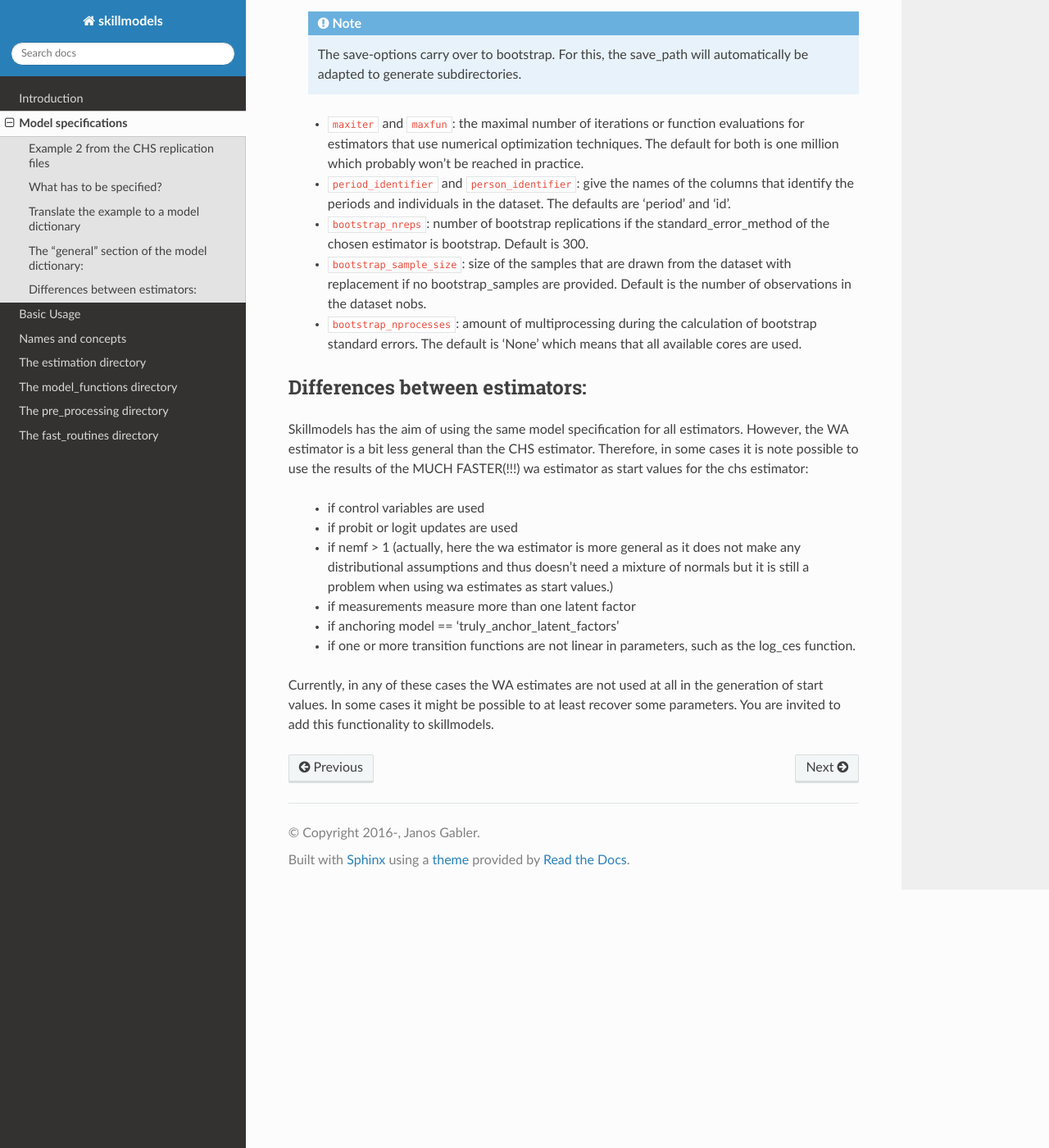
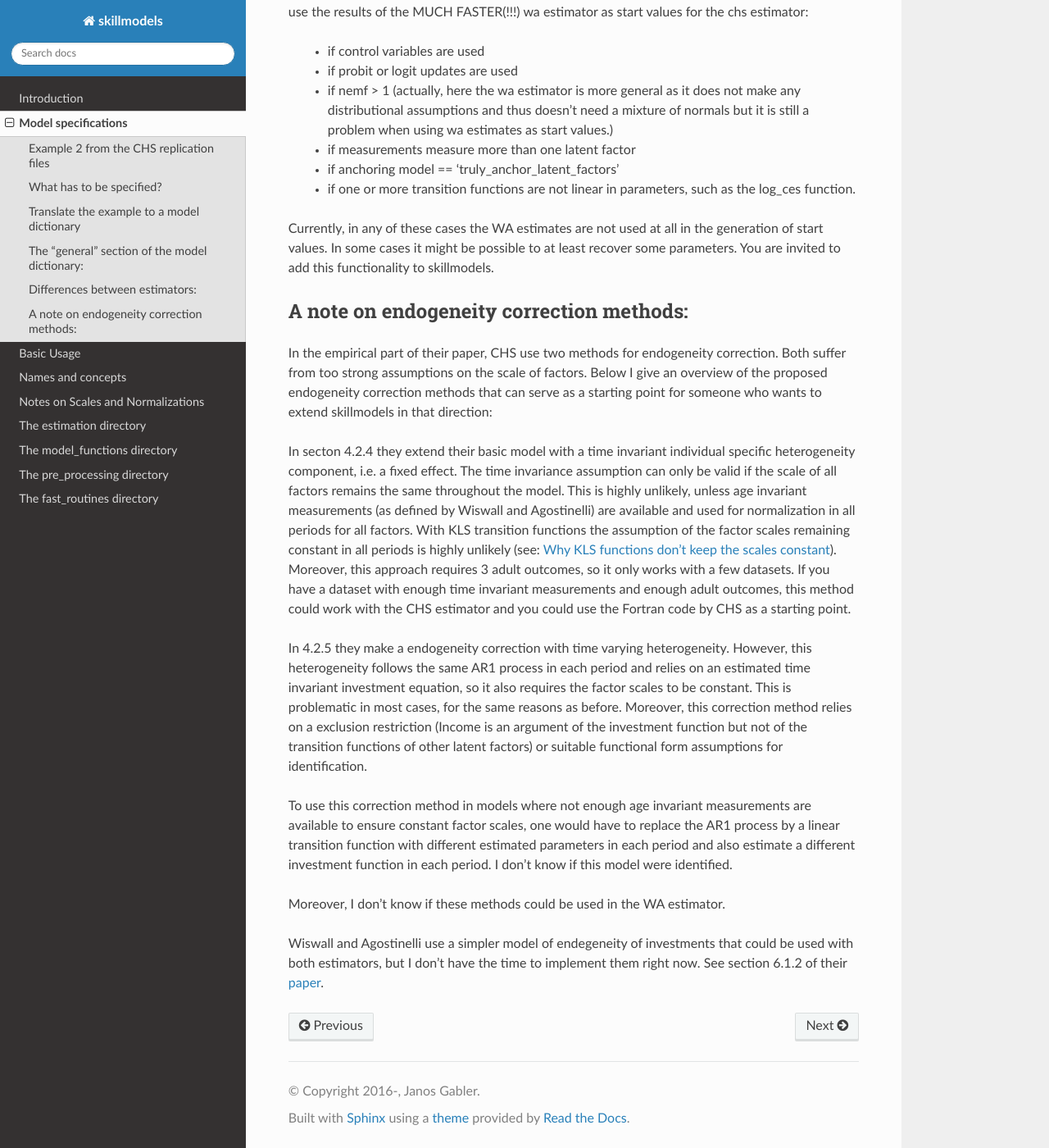
Before and after one commit to OpenSourceEconomics/skillmodels, a Sphinx documentation site: the page built from docs/source/model_specs.rst, in a window 1280 px wide and 1400 px high, scrolled down 7865 px. Shown: the whole window at 82% size. Built offline with Sphinx 7.4.7 and the Read the Docs theme 2.0.0, drawn with Linux system fonts in a browser that asks for light colours; some of the changed text lies outside the part shown.

Commit message:
Improved documentation.

```diff
--- a/docs/source/basic_usage.rst
+++ b/docs/source/basic_usage.rst
@@ -7,7 +7,7 @@
 Some Python Skills you will need
 ********************************
 
-To use skillmodels you will probably have to create a pandas DataFrame from a file on your disk and potentially a python dictionary from a json file. Both things are very easy:
+To use skillmodels you probably will have to create a pandas DataFrame from a file on your disk and a python dictionary from a json file. Both things are very easy:
 
 To create the DataFrame:
 
--- a/docs/source/index.rst
+++ b/docs/source/index.rst
@@ -14,6 +14,7 @@
     model_specs
     basic_usage
     names_and_concepts
+    notes_on_factor_scales
     estimation
     model_functions
     pre_processing
--- a/docs/source/model_specs.rst
+++ b/docs/source/model_specs.rst
@@ -58,11 +58,9 @@
 
 The value that corresponds to the ``normalizations`` key is a dictionary in which the normalizations for factor loadings and intercepts are specified. Its values (for each type of normalization) are lits of lists with one sublist per period. Each sublist has length 2. Its first entry is the name of the measurement whose factor loading is normalized. Its second entry is the value the loading is normalized to. For loadings it is typical to normalize to one but in theory any non-zero value is ok. Intercepts are typically normalized to zero. The example model has no normalizations on intercepts and this is ok due to the known location and scale of the CES production function.
 
-Specifying normalizations is optional. If none are specified, they are generated automatically. The automatic generation takes into account the critique of `Wiswall and Agostinelli <https://dl.dropboxusercontent.com/u/33774399/wiswall_webpage/agostinelli_wiswall_renormalizations.pdf>`_, i.e. uses less normalizations for production functions with known scale and location. Moreover, it uses less normalizations if development stages span more than one period, because the location and scale of the transition function can be identified from the first period of such a long stage and no further normalization is needed. This shows another type of over-normalization in the original paper by CHS.
+Specifying normalizations is optional. If none are specified, they are generated automatically. The automatic generation takes into account the critique of `Wiswall and Agostinelli <https://dl.dropboxusercontent.com/u/33774399/wiswall_webpage/agostinelli_wiswall_renormalizations.pdf>`_, i.e. uses less normalizations for production functions with known scale and location. Moreover, it uses less normalizations if development stages span more than one period (See: :ref:`normalization_and_stages`).
 
 .. Caution:: If you don't want to use normalizations you have to explicitly specify normalization lists with empty sublists (as in the example model). Simply not specifying normalizations triggers the automatic generation of normalization specifications.
-
-.. Note:: I argue that the Wiswall Agostinelli critique is incomplete as transition function can also have known INPUT locations and/or scales. The log_CES function is an example for a function with known input scale. In this case even the initial normalizations might be unnecessary but I haven't yet tried to show that the restrictions the log_CES function poses on the input scale and location is sufficient for identification. Therefore the automatic generation of normalizations simply treats the log_CES function as a KLS function. I would currently recommend to rather use the translog function that (probably) doesn't have this problem.
 
 .. Note:: The model shown below uses too many normalizations to make the results comparable with the
     parameters from the CHS replication files.
@@ -70,7 +68,7 @@
 The value that corresponds to the ``trans_eq`` key is a dictionary. The ``name`` entry specifies the name of the transition equation. The ``included_factors`` entry specifies which factors enter the transition equation. The transition equations already implemented are:
 
     * ``linear``
-    * ``log_ces`` (Known Location and Scale (KLS) version)
+    * ``log_ces`` (Known Location and Scale (KLS) version. See :ref:`log_ces_problem`.)
     * ``constant``
     * ``ar1`` (linear equation with only one included factor and the same coefficient in all stages)
     * ``translog`` (non KLS version; a log-linear-in-parameters function including squares and interaction terms. Not yet supported by wa estimator.).
@@ -100,14 +98,6 @@
     :lines: 94
 
 Q1 is the anchoring outcome and the list contains all anchored factors. In the example this is just fac1.
-
-The example does not use endogeneity correction but adding it would be very easy. If for example fac2 was the endogenous factor that depends on both other latent factors:
-
-.. code::
-
-    "endog_correction": {"endog_factor": "fac2", "endog_function": linear"}
-
-.. Note:: Currently the endogeneity correction option cannot be used. The one proposed by CHS suffers from the type of renormalization that was criticized by Wiswall and Agostinelli and it will be quite a lot of work to make implement a version without those renormalizations.
 
 The "general" section of the model dictionary:
 **********************************************
@@ -168,3 +158,22 @@
 
 .. _replication files:
     https://www.econometricsociety.org/content/supplement-estimating-technology-cognitive-and-noncognitive-skill-formation-0
+
+
+A note on endogeneity correction methods:
+*****************************************
+
+In the empirical part of their paper, CHS use two methods for endogeneity correction. Both suffer from too strong assumptions on the scale of factors. Below I give an overview of the proposed endogeneity correction methods that can serve as a starting point for someone who wants to extend skillmodels in that direction:
+
+In secton 4.2.4 they extend their basic model with a time invariant individual specific heterogeneity component, i.e. a fixed effect. The time invariance assumption can only be valid if the scale of all factors remains the same throughout the model. This is highly unlikely, unless age invariant measurements (as defined by Wiswall and Agostinelli) are available and used for normalization in all periods for all factors. With KLS transition functions the assumption of the factor scales remaining constant in all periods is highly unlikely (see: :ref:`KLS_not_constant`). Moreover, this approach requires 3 adult outcomes, so it only works with a few datasets. If you have a dataset with enough time invariant measurements and enough adult outcomes, this method could work with the CHS estimator and you could use the Fortran code by CHS as a starting point.
+
+In 4.2.5 they make a endogeneity correction with time varying heterogeneity. However, this heterogeneity follows the same AR1 process in each period and relies on an estimated time invariant investment equation, so it also requires the factor scales to be constant. This is problematic in most cases, for the same reasons as before. Moreover, this correction method relies on a exclusion restriction (Income is an argument of the investment function but not of the transition functions of other latent factors) or suitable functional form assumptions for identification.
+
+To use this correction method in models where not enough age invariant measurements are available to ensure constant factor scales, one would have to replace the AR1 process by a linear transition function with different estimated parameters in each period and also estimate a different investment function in each period. I don't know if this model were identified.
+
+Moreover, I don't know if these methods could be used in the WA estimator.
+
+Wiswall and Agostinelli use a simpler model of endegeneity of investments that could be used with both estimators, but I don't have the time to implement them right now. See section 6.1.2 of their `paper`_.
+
+.. _paper:
+    https://dl.dropboxusercontent.com/u/45673846/agostinelli_wiswall_estimation.pdf
--- /dev/null
+++ b/docs/source/notes_on_factor_scales.rst
@@ -0,0 +1,87 @@
+**********************************
+Notes on Scales and Normalizations
+**********************************
+
+Here I collect Notes on different aspects of the discussion about factor scales and re-normalization. This discussion originates in the `critique`_ by Wiswall and Agostinelli but I argue below, that this critique is not yet complete.
+
+Wiswall and Agostinelli define a class of transition functions with Known Location and Scale (KLS) that require less normalizations. You should read this definition in their paper.
+
+The critique by Wiswall and Agostinelli invalidates all empirical estimates of CHS, but not their general estimation routine. To get estimates that don't suffer from renormalization you can either use less normalizations or non-KLS transition functions. As there is no natural scale of skills, none of the approaches is better or worse. Nevertheless, I prefer using flexible Non-KLS transition functions with one normalization per period and factor because it is compatible with using development stages.
+
+
+.. _KLS_not_constant:
+
+Why KLS functions don't keep the scales constant
+************************************************
+
+Skills have no natural scale, but after reading the critique paper by Wiswall and Agostinelli one could easily get the impression that using KLS transition functions and less normalizations is better, because it identifies some sort of natural scale. Moreover in their `estimation`_ paper (p. 7), they write: "We argue that our limited normalization is appropriate for the dynamic setting of child development we analyze.  With our normalization for the initial period only, latent skills  in all periods  share  a common  location  and scale  with  respect to  the one chosen normalizing measure."
+
+The following example intuitively shows firstly that the scale identified with KLS functions is as arbitrary as a scale identified through normalizations and secondly that this scale is not constant over time in general.
+
+Consider a simple model of financial investments with two latent factors: a stock variable wealth (w) and a flow variable investment (i). Suppose periods last one year and annual interest rate on wealth is 10 percent. New investments are deposited at the end of the year (get interests only in the next year).
+
+The most intuitive scales to describe the system would be to measure all latent factors in all periods in the same currency, say Dollars. In this case the transition equation of wealth is given by:
+
+.. math::
+
+    w_{t + 1} = 1.1 w_t + i_t
+
+However, it would also be possible to measure w in period t in Dollars, i in period t in 1000 Dollars and w in period t + 1 in Dollar cents. The transition equation -- that still describes the exactly same system -- is then:
+
+.. math::
+
+    w_{t + 1} = 110 w_t + 100000 i_t
+
+The parameters now reflect the actual technology and scale changes between periods. They are much harder to interpret than before. In fact any linear function
+
+.. math::
+
+    f: \mathbb{R}^2 \rightarrow \mathbb{R}
+
+could describe the example system -- just in different combinations of scales.
+
+When latent factor models are estimated, the scales of each factor are usually set through normalizations in each period. The main point of the first paper is that a KLS transition function prohibits to make such normalizations except for the initial period. One could say that after that, the transition function chooses the scale.
+
+The CES function has KLS and contains the subset of all linear functions without intercept and parameters summing to 1 as special cases. It can therefore be used to describe the example system. After setting the scale of both factors to Dollars in the initial period, the CES function would then choose the scales for all other periods.
+
+The linear function that is a CES function and describes the system is:
+
+.. math::
+    w_{t + 1} = \frac{1}{2.1} (1.1 w_t + i_t) \approx 0.524 w_t + 0.476 i_t
+
+The scale of w in period t + 1 chosen by this function is thus 1 / 2.1 or approximately 0.476 Dollars which means that wealth in period t + 1 is approximately measured in 100 Philippine Pesos.
+
+
+.. _log_ces_problem:
+
+Why the CES and log_CES functions are problematic
+*************************************************
+
+The definition of Known Location and Scale refers only to the scale of the (always one-dimensional) output of a transition function. After reading the Wiswall and Agostinelli critique, I wondered if the CES and log_CES functions also pose restrictions on the scales of their inputs, i.e. can describe a system only at a certain location or scale of inputs.
+
+According to Wiswall and Agostinelli, when using a log_CES function (which belongs to the KLS class), one needs initial normalizations of location and scale for all factors in the model.
+I made some pen-and-paper-calculations and estimated models with simulated data and the results suggest that less normalizations are needed with the log_CES function.
+
+While one does need to make initial normalizations for the location of all factors, it is sufficient to normalize the scale of only one factor in the initial period and the model is still identified. However, these are only simulations and I do not have a formal result that shows that the restrictions the log_CES function poses on the scale of its inputs are always enough for identification.
+
+I would therefore currently advise not to use the CES or log_CES function without thinking deeply about the normalizations you need. The automatic generation of normalizations treats the log_ces function simply as a KLS function.
+
+
+.. _normalization_and_stages:
+
+Normalizations and Development stages
+*************************************
+
+CHS use development stages, i.e. several periods of childhood in which the parameters of the technology of skill formation remain the same. Wiswall and Agostinelli do not use or analyze this case, but development stages do change the normalization requirements.
+
+I always had the intuition that with development stages it is possible to identify a scale from the first period of the stage, such that no later normalizations are necessary until the next stage. When extending the WA estimator to be compatible with development stages, I could confirm this intuition as one nice feature of this estimator is that its identification strategy has to be very explicit.
+
+If development stages are used, one only has to make normalizations in the first period of each stage, except for the initial stage where the first two periods have to be normalized. My recommendation is to use automatic normalizations if you use development stages because it is very easy to get confused.
+
+This shows another type of over-normalization in the original CHS paper.
+
+.. _critique:
+    https://dl.dropboxusercontent.com/u/33774399/wiswall_webpage/agostinelli_wiswall_renormalizations.pdf
+
+.. _estimation:
+    https://dl.dropboxusercontent.com/u/45673846/agostinelli_wiswall_estimation.pdf
```
